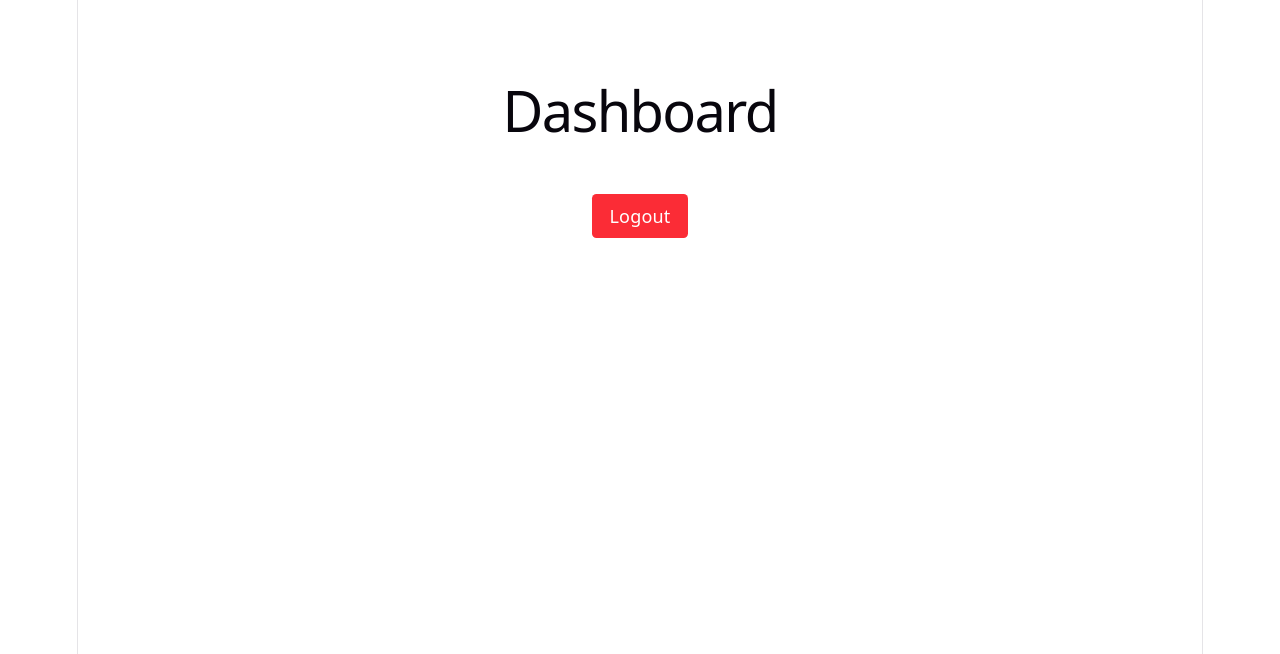
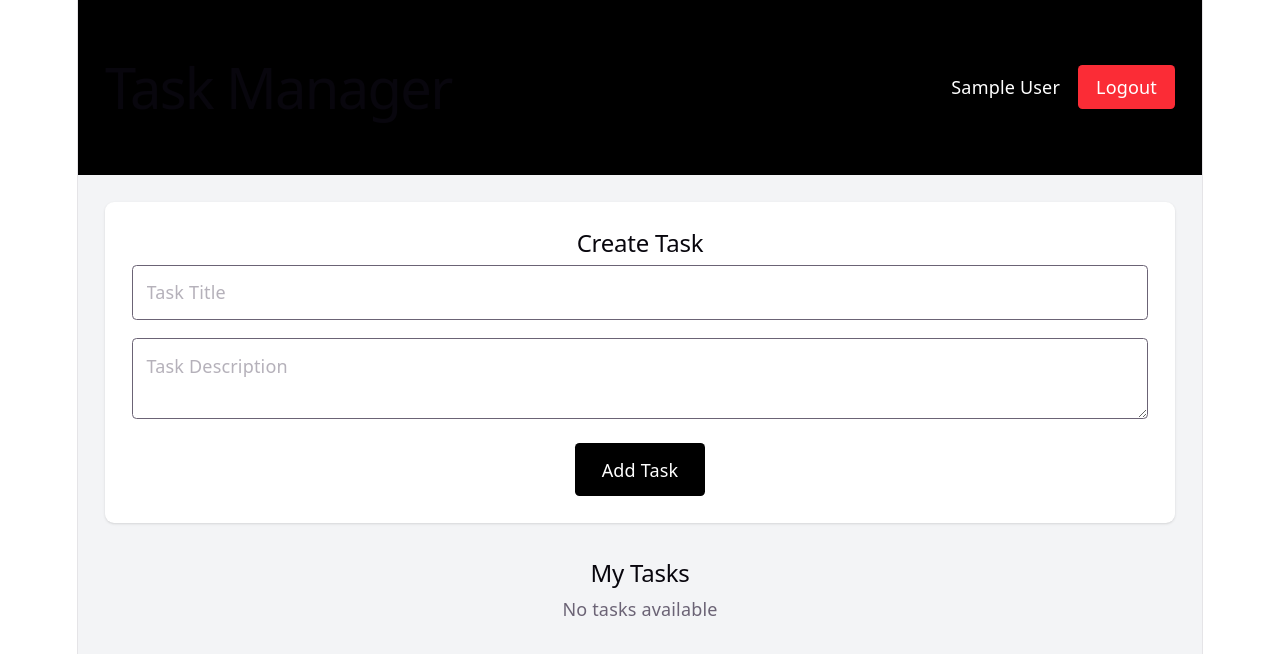
Before and after one commit to HardikJangra/task-manager-mern, a React app in the folder frontend/: page /dashboard in a window 1280 px wide. Shown: the top 654 px of the page. Built offline with nearby package versions, Linux system fonts and the light colour scheme; sample sign-in values are in the browser's storage; the HTML template or start-up script is replaced by a standard one.

Commit message:
Create dashboard layout and task form components

```diff
--- a/frontend/src/components/Navbar.jsx
+++ b/frontend/src/components/Navbar.jsx
@@ -0,0 +1,35 @@
+import { useNavigate } from "react-router-dom";
+
+function Navbar() {
+  const navigate = useNavigate();
+
+  const user = JSON.parse(
+    localStorage.getItem("user")
+  );
+
+  const handleLogout = () => {
+    localStorage.clear();
+    navigate("/");
+  };
+
+  return (
+    <nav className="bg-black text-white px-6 py-4 flex justify-between items-center">
+      <h1 className="text-2xl font-bold">
+        Task Manager
+      </h1>
+
+      <div className="flex items-center gap-4">
+        <span>{user?.name}</span>
+
+        <button
+          onClick={handleLogout}
+          className="bg-red-500 px-4 py-2 rounded"
+        >
+          Logout
+        </button>
+      </div>
+    </nav>
+  );
+}
+
+export default Navbar;
--- a/frontend/src/components/TaskForm.jsx
+++ b/frontend/src/components/TaskForm.jsx
@@ -0,0 +1,59 @@
+import { useState } from "react";
+
+function TaskForm() {
+  const [title, setTitle] = useState("");
+  const [description, setDescription] = useState("");
+
+  const handleSubmit = (e) => {
+    e.preventDefault();
+
+    console.log({
+      title,
+      description,
+    });
+
+    setTitle("");
+    setDescription("");
+  };
+
+  return (
+    <div className="bg-white p-6 rounded-lg shadow">
+      <h2 className="text-xl font-bold mb-4">
+        Create Task
+      </h2>
+
+      <form
+        onSubmit={handleSubmit}
+        className="space-y-4"
+      >
+        <input
+          type="text"
+          placeholder="Task Title"
+          value={title}
+          onChange={(e) =>
+            setTitle(e.target.value)
+          }
+          className="w-full border p-3 rounded"
+        />
+
+        <textarea
+          placeholder="Task Description"
+          value={description}
+          onChange={(e) =>
+            setDescription(e.target.value)
+          }
+          className="w-full border p-3 rounded"
+        />
+
+        <button
+          type="submit"
+          className="bg-black text-white px-6 py-3 rounded"
+        >
+          Add Task
+        </button>
+      </form>
+    </div>
+  );
+}
+
+export default TaskForm;
--- a/frontend/src/pages/Dashboard.jsx
+++ b/frontend/src/pages/Dashboard.jsx
@@ -1,25 +1,24 @@
-import { useNavigate } from "react-router-dom";
+import Navbar from "../components/Navbar";
+import TaskForm from "../components/TaskForm";
 
 function Dashboard() {
-  const navigate = useNavigate();
+  return (
+    <div className="min-h-screen bg-gray-100">
+      <Navbar />
 
-  const handleLogout = () => {
-    localStorage.clear();
-    navigate("/");
-  };
+      <div className="max-w-5xl mx-auto p-6">
 
-  return (
-    <div className="p-10">
-      <h1 className="text-3xl font-bold">
-        Dashboard
-      </h1>
+        <TaskForm />
 
-      <button
-        onClick={handleLogout}
-        className="mt-4 bg-red-500 text-white px-4 py-2 rounded"
-      >
-        Logout
-      </button>
+        <div className="mt-8">
+          <h2 className="text-2xl font-bold mb-4">
+            My Tasks
+          </h2>
+
+          <p>No tasks available</p>
+        </div>
+
+      </div>
     </div>
   );
 }
```
